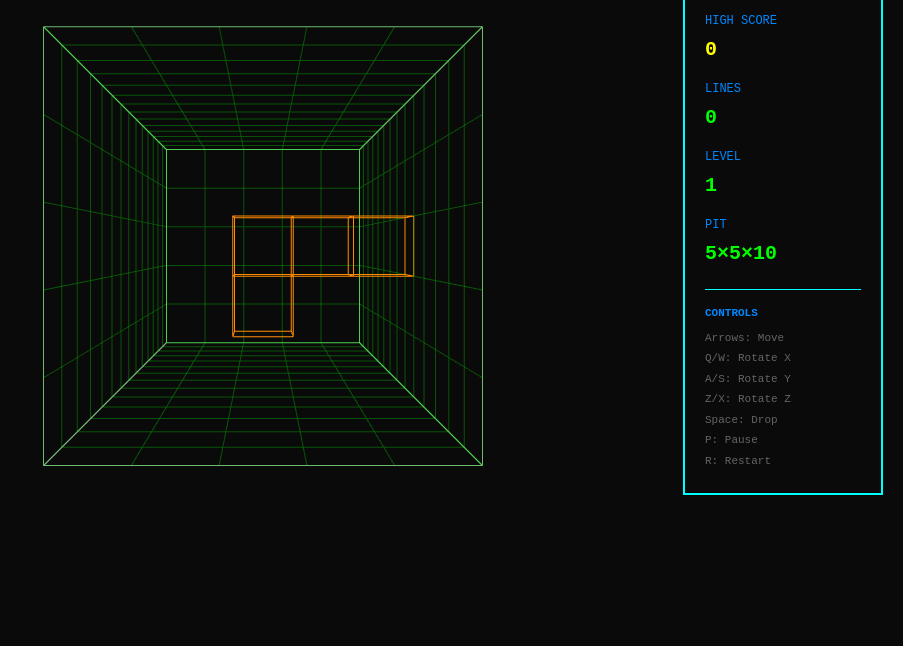
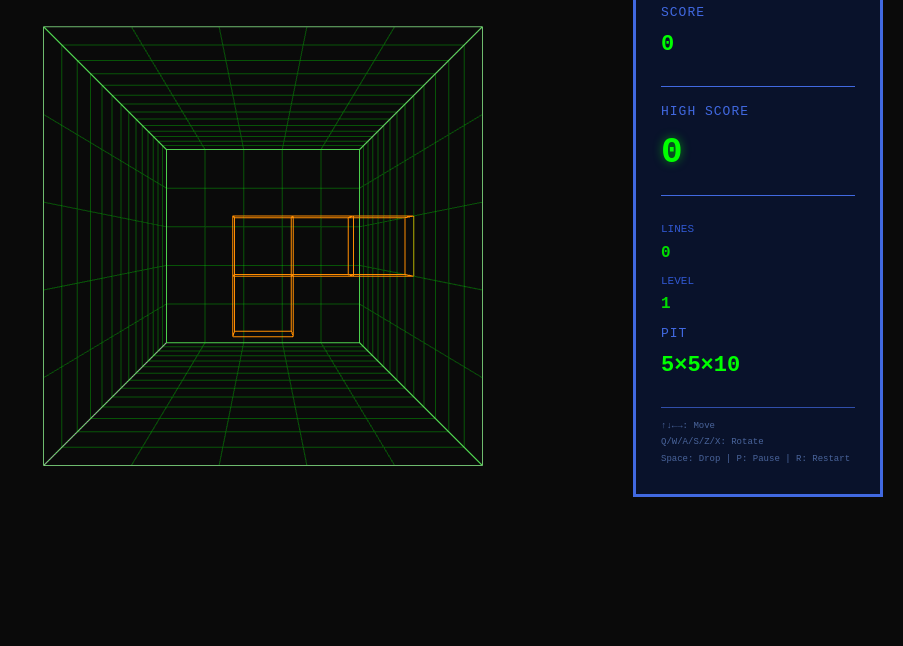
Before and after one commit to testacode/blockout, a website built with Vite: page index.html in a window 1280 px wide. Shown: the part 154-800 px from the top of the page, without its empty margins (377-1280 px from the left). Built offline with nearby package versions, Linux system fonts and the light colour scheme.

Commit message:
style: update UI panel to match BlockOut reference design
  - Change title to "BLOCK OUT" with red color and blue shadow effect
  - Update panel background to navy blue (rgba(10, 20, 50, 0.85))
  - Change border to royal blue (#4169e1)
  - Make HIGH SCORE prominent with large 36px green text and glow
  - Add visual separation for HIGH SCORE section
  - Reduce size of LINES and LEVEL (secondary stats)
  - Minimize controls section (smaller, more compact)
  - Update all labels to blue tones matching reference
  - Keep values in bright green (#00ff00)

```diff
--- a/src/style.css
+++ b/src/style.css
@@ -47,40 +47,72 @@ canvas {
 }
 
 .ui-panel {
-  background: rgba(10, 10, 10, 0.8);
-  border: 2px solid #00ffff;
-  padding: 20px;
-  min-width: 200px;
-  color: #00ffff;
+  background: rgba(10, 20, 50, 0.85);
+  border: 3px solid #4169e1;
+  padding: 25px;
+  min-width: 250px;
+  color: #4169e1;
   font-family: 'Courier New', monospace;
 }
 
-.ui-panel h1 {
-  font-size: 24px;
-  margin-bottom: 20px;
+.game-title {
+  font-size: 42px;
+  margin-bottom: 25px;
   text-align: center;
-  color: #00ffff;
-  letter-spacing: 2px;
+  color: #ff4444;
+  letter-spacing: 4px;
+  font-weight: bold;
+  line-height: 1;
+  text-shadow:
+    2px 2px 0px #4444ff,
+    4px 4px 8px rgba(255, 68, 68, 0.5);
 }
 
 .stat-group {
   margin-bottom: 15px;
 }
 
+.stat-group-highlight {
+  margin: 25px 0;
+  padding: 15px 0;
+  border-top: 1px solid #4169e1;
+  border-bottom: 1px solid #4169e1;
+}
+
+.stat-group-secondary {
+  margin-bottom: 8px;
+}
+
 .stat-label {
-  font-size: 12px;
-  color: #0088ff;
+  font-size: 13px;
+  color: #4169e1;
   margin-bottom: 5px;
+  letter-spacing: 1px;
+}
+
+.stat-label-small {
+  font-size: 11px;
+  color: #3158d0;
+  margin-bottom: 3px;
 }
 
 .stat-value {
-  font-size: 20px;
+  font-size: 22px;
   font-weight: bold;
   color: #00ff00;
 }
 
-.stat-value-highlight {
-  color: #ffff00;
+.stat-value-large {
+  font-size: 36px;
+  font-weight: bold;
+  color: #00ff00;
+  text-shadow: 0 0 10px rgba(0, 255, 0, 0.5);
+}
+
+.stat-value-small {
+  font-size: 16px;
+  font-weight: bold;
+  color: #00dd00;
 }
 
 .game-over {
@@ -100,21 +132,16 @@ canvas {
 }
 
 .controls-hint {
-  margin-top: 20px;
-  padding-top: 15px;
-  border-top: 1px solid #00ffff;
-  font-size: 11px;
-}
-
-.hint-title {
-  font-weight: bold;
-  margin-bottom: 8px;
-  color: #0088ff;
+  margin-top: 25px;
+  padding-top: 12px;
+  border-top: 1px solid #4169e1;
+  font-size: 9px;
+  opacity: 0.7;
 }
 
 .hint-item {
-  margin-bottom: 4px;
-  color: #666;
+  margin-bottom: 3px;
+  color: #6688cc;
 }
 
 @keyframes blink {
--- a/src/ui/GameUI.ts
+++ b/src/ui/GameUI.ts
@@ -33,26 +33,26 @@ export class GameUI {
     panel.id = 'game-ui'
     panel.innerHTML = `
       <div class="ui-panel">
-        <h1>BLOCKOUT</h1>
+        <h1 class="game-title">BLOCK<br>OUT</h1>
 
         <div class="stat-group">
           <div class="stat-label">SCORE</div>
           <div class="stat-value" id="game-score">0</div>
         </div>
 
-        <div class="stat-group">
+        <div class="stat-group stat-group-highlight">
           <div class="stat-label">HIGH SCORE</div>
-          <div class="stat-value stat-value-highlight" id="game-highscore">0</div>
+          <div class="stat-value stat-value-large" id="game-highscore">0</div>
         </div>
 
-        <div class="stat-group">
-          <div class="stat-label">LINES</div>
-          <div class="stat-value" id="game-lines">0</div>
+        <div class="stat-group stat-group-secondary">
+          <div class="stat-label-small">LINES</div>
+          <div class="stat-value-small" id="game-lines">0</div>
         </div>
 
-        <div class="stat-group">
-          <div class="stat-label">LEVEL</div>
-          <div class="stat-value" id="game-level">1</div>
+        <div class="stat-group stat-group-secondary">
+          <div class="stat-label-small">LEVEL</div>
+          <div class="stat-value-small" id="game-level">1</div>
         </div>
 
         <div class="stat-group">
@@ -65,14 +65,9 @@ export class GameUI {
         </div>
 
         <div class="controls-hint">
-          <div class="hint-title">CONTROLS</div>
-          <div class="hint-item">Arrows: Move</div>
-          <div class="hint-item">Q/W: Rotate X</div>
-          <div class="hint-item">A/S: Rotate Y</div>
-          <div class="hint-item">Z/X: Rotate Z</div>
-          <div class="hint-item">Space: Drop</div>
-          <div class="hint-item">P: Pause</div>
-          <div class="hint-item">R: Restart</div>
+          <div class="hint-item">↑↓←→: Move</div>
+          <div class="hint-item">Q/W/A/S/Z/X: Rotate</div>
+          <div class="hint-item">Space: Drop | P: Pause | R: Restart</div>
         </div>
       </div>
     `
```
